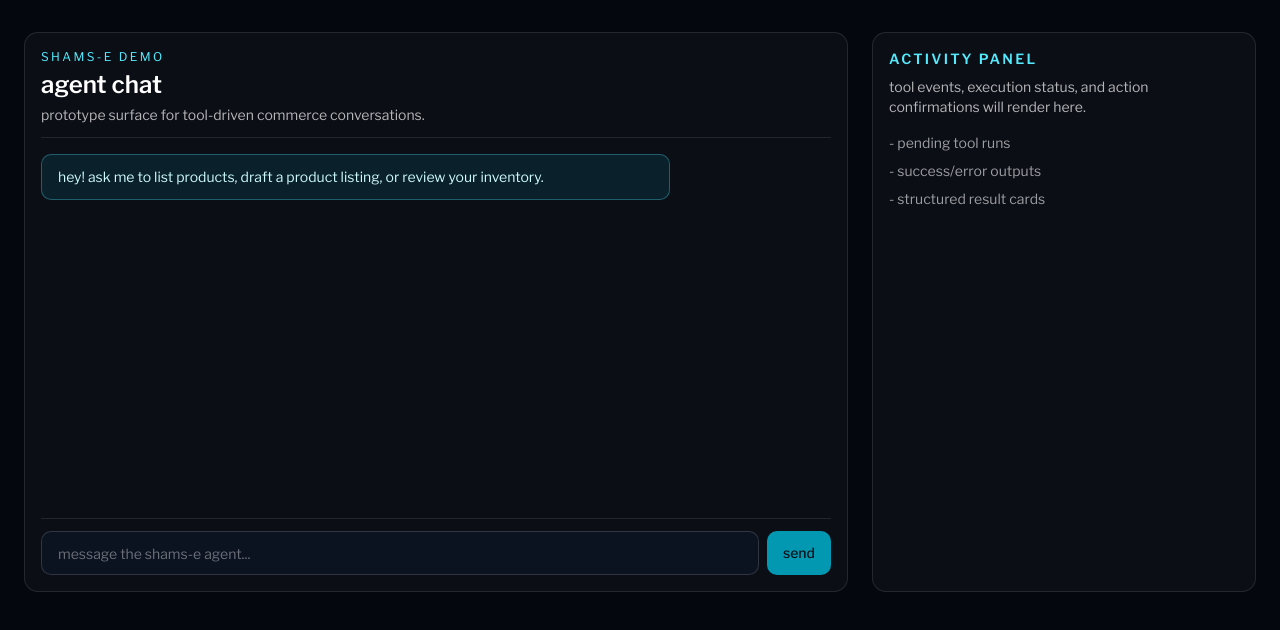
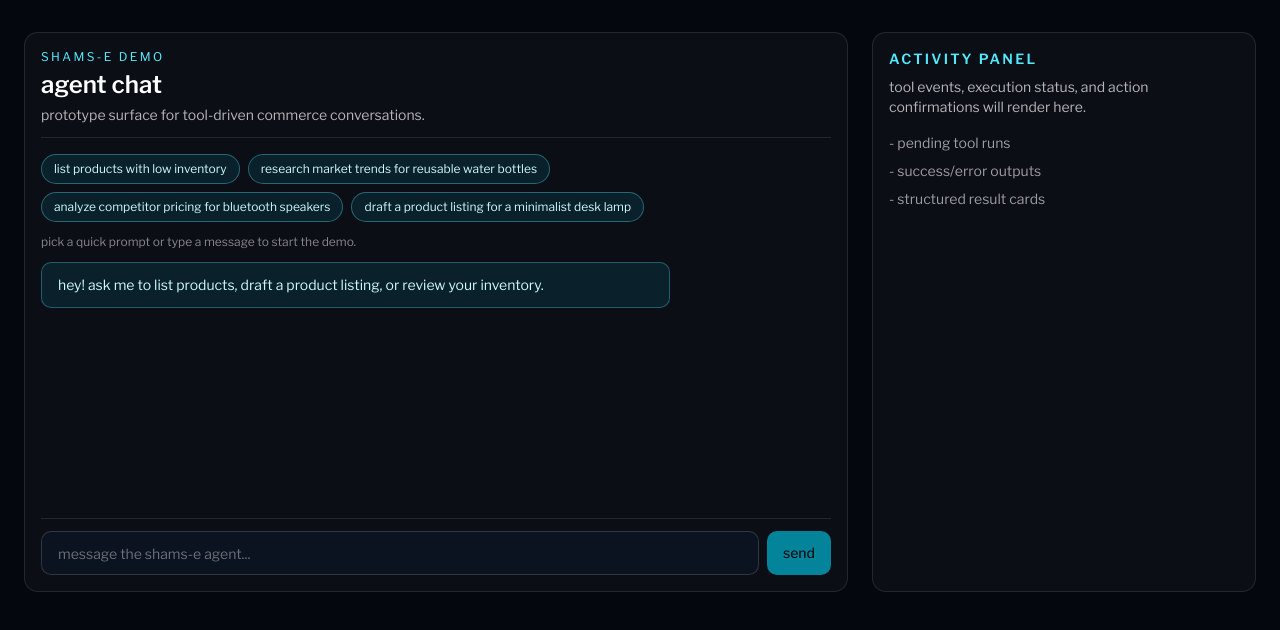
Before and after one commit to JulianCruzet/Orpheus, a Next.js app: page /chat in a window 1280 px wide. Shown: the top 630 px of the page. Built offline with nearby package versions, Linux system fonts and the light colour scheme.

Commit message:
feat(chat): add quick prompt buttons to demo chat

```diff
--- a/src/app/chat/page.tsx
+++ b/src/app/chat/page.tsx
@@ -1,4 +1,70 @@
+"use client";
+
+import { FormEvent, useMemo, useState } from "react";
+
+type ChatBubble = {
+  id: string;
+  role: "assistant" | "user";
+  content: string;
+};
+
+const quickPrompts = [
+  "list products with low inventory",
+  "research market trends for reusable water bottles",
+  "analyze competitor pricing for bluetooth speakers",
+  "draft a product listing for a minimalist desk lamp",
+];
+
 export default function ChatDemoPage() {
+  const [draft, setDraft] = useState("");
+  const [messages, setMessages] = useState<ChatBubble[]>([
+    {
+      id: "intro",
+      role: "assistant",
+      content:
+        "hey! ask me to list products, draft a product listing, or review your inventory.",
+    },
+  ]);
+
+  const canSend = draft.trim().length > 0;
+
+  const helperText = useMemo(() => {
+    if (canSend) {
+      return "ready to send. this will wire into live agent flow next.";
+    }
+
+    return "pick a quick prompt or type a message to start the demo.";
+  }, [canSend]);
+
+  function handleQuickPromptClick(prompt: string): void {
+    setDraft(prompt);
+  }
+
+  function handleSubmit(event: FormEvent<HTMLFormElement>): void {
+    event.preventDefault();
+
+    const text = draft.trim();
+    if (!text) {
+      return;
+    }
+
+    const userMessage: ChatBubble = {
+      id: `user-${Date.now()}`,
+      role: "user",
+      content: text,
+    };
+
+    const assistantMessage: ChatBubble = {
+      id: `assistant-${Date.now()}`,
+      role: "assistant",
+      content:
+        "demo ack: message captured. next step is rendering streamed tool events from /api/chat.",
+    };
+
+    setMessages((prev) => [...prev, userMessage, assistantMessage]);
+    setDraft("");
+  }
+
   return (
     <main className="min-h-screen bg-[#05070f] text-white">
       <div className="mx-auto flex w-full max-w-7xl flex-col gap-6 px-6 py-8 lg:flex-row">
@@ -13,24 +79,51 @@
             </p>
           </header>
 
-          <div className="flex-1 space-y-3 overflow-auto pr-1">
-            <div className="max-w-[80%] rounded-xl border border-cyan-300/30 bg-cyan-400/10 px-4 py-3 text-sm text-cyan-100">
-              hey! ask me to list products, draft a product listing, or review
-              your inventory.
-            </div>
+          <div className="mb-3 flex flex-wrap gap-2">
+            {quickPrompts.map((prompt) => (
+              <button
+                key={prompt}
+                type="button"
+                onClick={() => handleQuickPromptClick(prompt)}
+                className="rounded-full border border-cyan-300/35 bg-cyan-400/10 px-3 py-1.5 text-xs text-cyan-100 transition hover:bg-cyan-400/20"
+              >
+                {prompt}
+              </button>
+            ))}
           </div>
 
-          <form className="mt-4 flex items-center gap-2 border-t border-white/10 pt-3">
+          <p className="mb-3 text-xs text-white/50">{helperText}</p>
+
+          <div className="flex-1 space-y-3 overflow-auto pr-1">
+            {messages.map((message) => (
+              <div
+                key={message.id}
+                className={`max-w-[80%] rounded-xl px-4 py-3 text-sm ${
+                  message.role === "assistant"
+                    ? "border border-cyan-300/30 bg-cyan-400/10 text-cyan-100"
+                    : "ml-auto border border-white/20 bg-[#0b1220] text-white"
+                }`}
+              >
+                {message.content}
+              </div>
+            ))}
+          </div>
+
+          <form
+            onSubmit={handleSubmit}
+            className="mt-4 flex items-center gap-2 border-t border-white/10 pt-3"
+          >
             <input
               type="text"
               placeholder="message the shams-e agent..."
+              value={draft}
+              onChange={(event) => setDraft(event.target.value)}
               className="h-11 flex-1 rounded-xl border border-white/15 bg-[#0b1220] px-4 text-sm outline-none placeholder:text-white/40 focus:border-cyan-300/60"
-              disabled
             />
             <button
-              type="button"
-              className="h-11 rounded-xl bg-cyan-400 px-4 text-sm font-medium text-[#041018] opacity-70"
-              disabled
+              type="submit"
+              className="h-11 rounded-xl bg-cyan-400 px-4 text-sm font-medium text-[#041018] disabled:opacity-60"
+              disabled={!canSend}
             >
               send
             </button>
```
Also changed, not shown: 1 other file (tests, documents, lock files or other folders).
